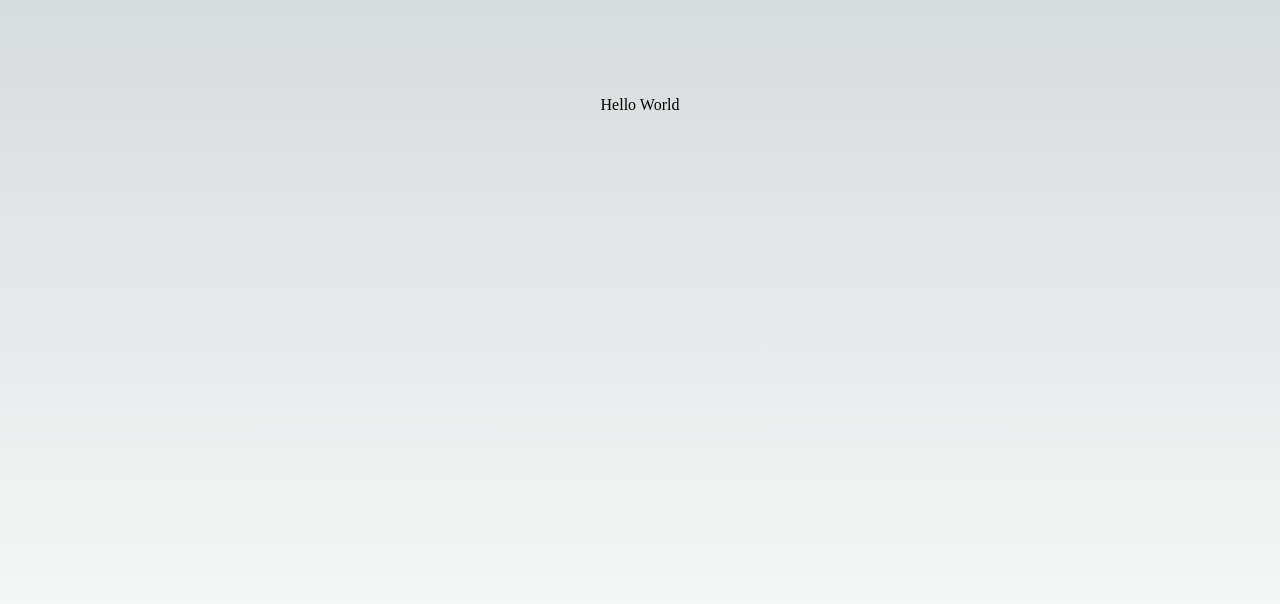
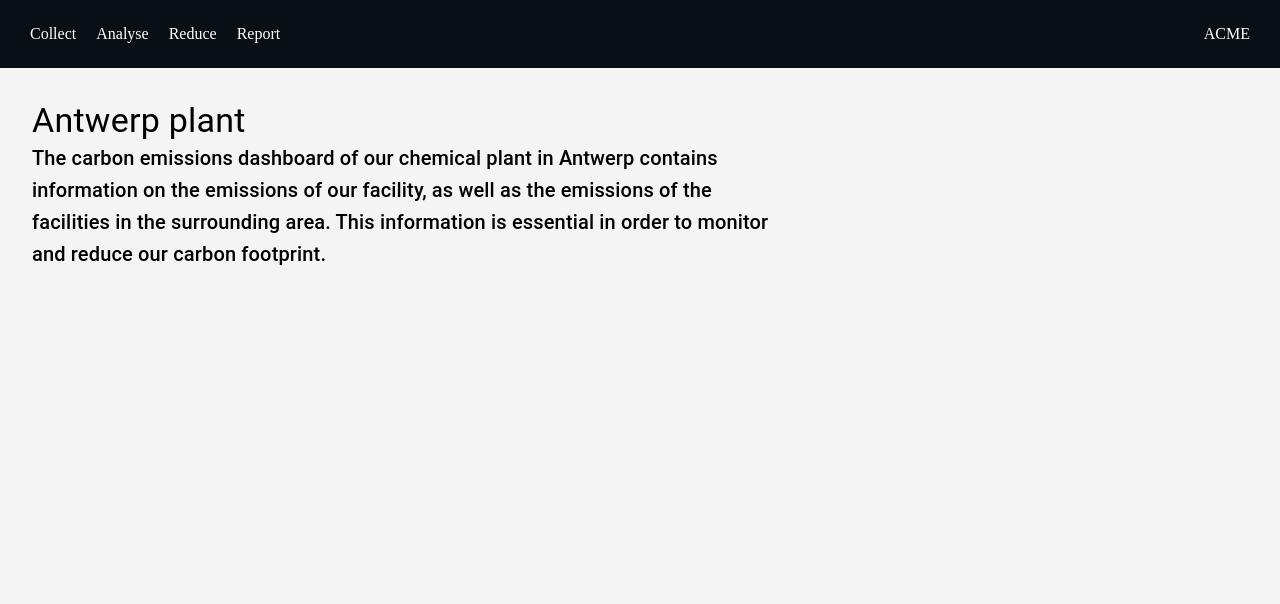
Before and after one commit to zenithcodeservices/emitwise-dash, a Next.js app: page / in a window 1280 px wide. Shown: the top 604 px of the page. Built offline with nearby package versions, Linux system fonts and the light colour scheme.

Commit message:
boiler plate done

```diff
--- a/package.json
+++ b/package.json
@@ -9,6 +9,10 @@
     "lint": "next lint"
   },
   "dependencies": {
+    "@emotion/react": "^11.10.5",
+    "@emotion/styled": "^11.10.5",
+    "@mui/icons-material": "^5.11.0",
+    "@mui/material": "^5.11.7",
     "@next/font": "13.1.6",
     "@types/node": "18.11.19",
     "@types/react": "18.0.27",
--- /dev/null
+++ b/src/components/home.tsx
@@ -0,0 +1,21 @@
+import styles from '../styles/Home.module.css'
+import Card from '@mui/material/Card';
+import CardContent from '@mui/material/CardContent';
+import Typography from '@mui/material/Typography';
+import { CardActionArea, Paper } from '@mui/material';
+
+export default function Home () {
+
+    return (
+            <div className={styles.wrapper}>
+                <Typography variant="h4" className={styles.title}>
+                    Antwerp plant
+                </Typography>
+                <Typography variant="h6" className={styles.subtitle}>
+                    The carbon emissions dashboard of our chemical plant in Antwerp contains information on the emissions of our facility, as well as the emissions of the facilities in the surrounding area. This information is essential in order to monitor and reduce our carbon footprint.
+                </Typography>
+
+            </div>
+    )
+
+}
--- /dev/null
+++ b/src/components/navbar.tsx
@@ -0,0 +1,17 @@
+import styles from '../styles/Navbar.module.css'
+
+export default function Home () {
+
+    return (
+        <nav className={styles.navbar}>
+          <ul>
+            <li>Collect</li>
+            <li>Analyse</li>
+            <li>Reduce</li>
+            <li>Report</li>
+            <li>ACME</li>
+          </ul>
+        </nav>
+    )
+
+}
--- a/src/pages/index.tsx
+++ b/src/pages/index.tsx
@@ -1,11 +1,13 @@
 import Head from 'next/head'
-import Image from 'next/image'
 import { Inter } from '@next/font/google'
 import styles from '@/styles/Home.module.css'
+import * as React from 'React'
+import Home from '../components/home'
+import Navbar from '@/components/navbar'
 
 const inter = Inter({ subsets: ['latin'] })
 
-export default function Home() {
+export default function Layout() {
   return (
     <>
       <Head>
@@ -13,9 +15,16 @@ export default function Home() {
         <meta name="description" content="Generated by create next app" />
         <meta name="viewport" content="width=device-width, initial-scale=1" />
         <link rel="icon" href="/favicon.ico" />
+        <link
+          href="https://fonts.googleapis.com/css2?family=Montserrat:wght@200;400&display=swap"
+          rel="stylesheet"
+        />
       </Head>
       <main className={styles.main}>
-        <p>Hello World</p>
+      <div className={styles.container}>
+        <Navbar></Navbar>
+        <Home></Home>
+      </div>
       </main>
     </>
   )
--- a/src/styles/Home.module.css
+++ b/src/styles/Home.module.css
@@ -1,278 +1,15 @@
-.main {
-  display: flex;
-  flex-direction: column;
-  justify-content: space-between;
-  align-items: center;
-  padding: 6rem;
-  min-height: 100vh;
+
+.title {
+  margin: 0.5em;
+  text-align: 'center';
 }
 
-.description {
-  display: inherit;
-  justify-content: inherit;
-  align-items: inherit;
-  font-size: 0.85rem;
-  max-width: var(--max-width);
-  width: 100%;
-  z-index: 2;
-  font-family: var(--font-mono);
+.subtitle {
+  margin: 0.8em;
+  text-align: 'center';
+  max-width: 750px;
 }
 
-.description a {
-  display: flex;
-  justify-content: center;
-  align-items: center;
-  gap: 0.5rem;
+.wrapper {
+  margin: 2em;
 }
-
-.description p {
-  position: relative;
-  margin: 0;
-  padding: 1rem;
-  background-color: rgba(var(--callout-rgb), 0.5);
-  border: 1px solid rgba(var(--callout-border-rgb), 0.3);
-  border-radius: var(--border-radius);
-}
-
-.code {
-  font-weight: 700;
-  font-family: var(--font-mono);
-}
-
-.grid {
-  display: grid;
-  grid-template-columns: repeat(4, minmax(25%, auto));
-  width: var(--max-width);
-  max-width: 100%;
-}
-
-.card {
-  padding: 1rem 1.2rem;
-  border-radius: var(--border-radius);
-  background: rgba(var(--card-rgb), 0);
-  border: 1px solid rgba(var(--card-border-rgb), 0);
-  transition: background 200ms, border 200ms;
-}
-
-.card span {
-  display: inline-block;
-  transition: transform 200ms;
-}
-
-.card h2 {
-  font-weight: 600;
-  margin-bottom: 0.7rem;
-}
-
-.card p {
-  margin: 0;
-  opacity: 0.6;
-  font-size: 0.9rem;
-  line-height: 1.5;
-  max-width: 30ch;
-}
-
-.center {
-  display: flex;
-  justify-content: center;
-  align-items: center;
-  position: relative;
-  padding: 4rem 0;
-}
-
-.center::before {
-  background: var(--secondary-glow);
-  border-radius: 50%;
-  width: 480px;
-  height: 360px;
-  margin-left: -400px;
-}
-
-.center::after {
-  background: var(--primary-glow);
-  width: 240px;
-  height: 180px;
-  z-index: -1;
-}
-
-.center::before,
-.center::after {
-  content: '';
-  left: 50%;
-  position: absolute;
-  filter: blur(45px);
-  transform: translateZ(0);
-}
-
-.logo,
-.thirteen {
-  position: relative;
-}
-
-.thirteen {
-  display: flex;
-  justify-content: center;
-  align-items: center;
-  width: 75px;
-  height: 75px;
-  padding: 25px 10px;
-  margin-left: 16px;
-  transform: translateZ(0);
-  border-radius: var(--border-radius);
-  overflow: hidden;
-  box-shadow: 0px 2px 8px -1px #0000001a;
-}
-
-.thirteen::before,
-.thirteen::after {
-  content: '';
-  position: absolute;
-  z-index: -1;
-}
-
-/* Conic Gradient Animation */
-.thirteen::before {
-  animation: 6s rotate linear infinite;
-  width: 200%;
-  height: 200%;
-  background: var(--tile-border);
-}
-
-/* Inner Square */
-.thirteen::after {
-  inset: 0;
-  padding: 1px;
-  border-radius: var(--border-radius);
-  background: linear-gradient(
-    to bottom right,
-    rgba(var(--tile-start-rgb), 1),
-    rgba(var(--tile-end-rgb), 1)
-  );
-  background-clip: content-box;
-}
-
-/* Enable hover only on non-touch devices */
-@media (hover: hover) and (pointer: fine) {
-  .card:hover {
-    background: rgba(var(--card-rgb), 0.1);
-    border: 1px solid rgba(var(--card-border-rgb), 0.15);
-  }
-
-  .card:hover span {
-    transform: translateX(4px);
-  }
-}
-
-@media (prefers-reduced-motion) {
-  .thirteen::before {
-    animation: none;
-  }
-
-  .card:hover span {
-    transform: none;
-  }
-}
-
-/* Mobile */
-@media (max-width: 700px) {
-  .content {
-    padding: 4rem;
-  }
-
-  .grid {
-    grid-template-columns: 1fr;
-    margin-bottom: 120px;
-    max-width: 320px;
-    text-align: center;
-  }
-
-  .card {
-    padding: 1rem 2.5rem;
-  }
-
-  .card h2 {
-    margin-bottom: 0.5rem;
-  }
-
-  .center {
-    padding: 8rem 0 6rem;
-  }
-
-  .center::before {
-    transform: none;
-    height: 300px;
-  }
-
-  .description {
-    font-size: 0.8rem;
-  }
-
-  .description a {
-    padding: 1rem;
-  }
-
-  .description p,
-  .description div {
-    display: flex;
-    justify-content: center;
-    position: fixed;
-    width: 100%;
-  }
-
-  .description p {
-    align-items: center;
-    inset: 0 0 auto;
-    padding: 2rem 1rem 1.4rem;
-    border-radius: 0;
-    border: none;
-    border-bottom: 1px solid rgba(var(--callout-border-rgb), 0.25);
-    background: linear-gradient(
-      to bottom,
-      rgba(var(--background-start-rgb), 1),
-      rgba(var(--callout-rgb), 0.5)
-    );
-    background-clip: padding-box;
-    backdrop-filter: blur(24px);
-  }
-
-  .description div {
-    align-items: flex-end;
-    pointer-events: none;
-    inset: auto 0 0;
-    padding: 2rem;
-    height: 200px;
-    background: linear-gradient(
-      to bottom,
-      transparent 0%,
-      rgb(var(--background-end-rgb)) 40%
-    );
-    z-index: 1;
-  }
-}
-
-/* Tablet and Smaller Desktop */
-@media (min-width: 701px) and (max-width: 1120px) {
-  .grid {
-    grid-template-columns: repeat(2, 50%);
-  }
-}
-
-@media (prefers-color-scheme: dark) {
-  .vercelLogo {
-    filter: invert(1);
-  }
-
-  .logo,
-  .thirteen img {
-    filter: invert(1) drop-shadow(0 0 0.3rem #ffffff70);
-  }
-}
-
-@keyframes rotate {
-  from {
-    transform: rotate(360deg);
-  }
-  to {
-    transform: rotate(0deg);
-  }
-}
--- /dev/null
+++ b/src/styles/Navbar.module.css
@@ -0,0 +1,30 @@
+.container {
+    background-color: white;
+    height: 100vh;
+  }
+
+  .navbar {
+    display: flex;
+    justify-content: space-between;
+    align-items: center;
+    padding: 25px 20px;
+    background-color: #081015;
+  }
+
+  .navbar ul {
+    display: flex;
+    list-style: none;
+    color: white;
+    width: 100vw;
+    margin: 0;
+    padding: 0;
+  }
+
+  .navbar li {
+    margin: 0 10px;
+  }
+
+  .navbar li:last-child {
+    margin-left: auto;
+    pointer-events: none;
+  }
--- a/src/styles/globals.css
+++ b/src/styles/globals.css
@@ -4,74 +4,8 @@
   --font-mono: ui-monospace, Menlo, Monaco, 'Cascadia Mono', 'Segoe UI Mono',
     'Roboto Mono', 'Oxygen Mono', 'Ubuntu Monospace', 'Source Code Pro',
     'Fira Mono', 'Droid Sans Mono', 'Courier New', monospace;
-
-  --foreground-rgb: 0, 0, 0;
-  --background-start-rgb: 214, 219, 220;
-  --background-end-rgb: 255, 255, 255;
-
-  --primary-glow: conic-gradient(
-    from 180deg at 50% 50%,
-    #16abff33 0deg,
-    #0885ff33 55deg,
-    #54d6ff33 120deg,
-    #0071ff33 160deg,
-    transparent 360deg
-  );
-  --secondary-glow: radial-gradient(
-    rgba(255, 255, 255, 1),
-    rgba(255, 255, 255, 0)
-  );
-
-  --tile-start-rgb: 239, 245, 249;
-  --tile-end-rgb: 228, 232, 233;
-  --tile-border: conic-gradient(
-    #00000080,
-    #00000040,
-    #00000030,
-    #00000020,
-    #00000010,
-    #00000010,
-    #00000080
-  );
-
-  --callout-rgb: 238, 240, 241;
-  --callout-border-rgb: 172, 175, 176;
-  --card-rgb: 180, 185, 188;
-  --card-border-rgb: 131, 134, 135;
 }
 
-@media (prefers-color-scheme: dark) {
-  :root {
-    --foreground-rgb: 255, 255, 255;
-    --background-start-rgb: 0, 0, 0;
-    --background-end-rgb: 0, 0, 0;
-
-    --primary-glow: radial-gradient(rgba(1, 65, 255, 0.4), rgba(1, 65, 255, 0));
-    --secondary-glow: linear-gradient(
-      to bottom right,
-      rgba(1, 65, 255, 0),
-      rgba(1, 65, 255, 0),
-      rgba(1, 65, 255, 0.3)
-    );
-
-    --tile-start-rgb: 2, 13, 46;
-    --tile-end-rgb: 2, 5, 19;
-    --tile-border: conic-gradient(
-      #ffffff80,
-      #ffffff40,
-      #ffffff30,
-      #ffffff20,
-      #ffffff10,
-      #ffffff10,
-      #ffffff80
-    );
-
-    --callout-rgb: 20, 20, 20;
-    --callout-border-rgb: 108, 108, 108;
-    --card-rgb: 100, 100, 100;
-    --card-border-rgb: 200, 200, 200;
-  }
-}
 
 * {
   box-sizing: border-box;
@@ -86,22 +20,11 @@ body {
 }
 
 body {
-  color: rgb(var(--foreground-rgb));
-  background: linear-gradient(
-      to bottom,
-      transparent,
-      rgb(var(--background-end-rgb))
-    )
-    rgb(var(--background-start-rgb));
+  color: black;
+  background: #F4F4F4;
 }
 
 a {
   color: inherit;
   text-decoration: none;
 }
-
-@media (prefers-color-scheme: dark) {
-  html {
-    color-scheme: dark;
-  }
-}
```
Also changed, not shown: 1 other file (tests, documents, lock files or other folders).
